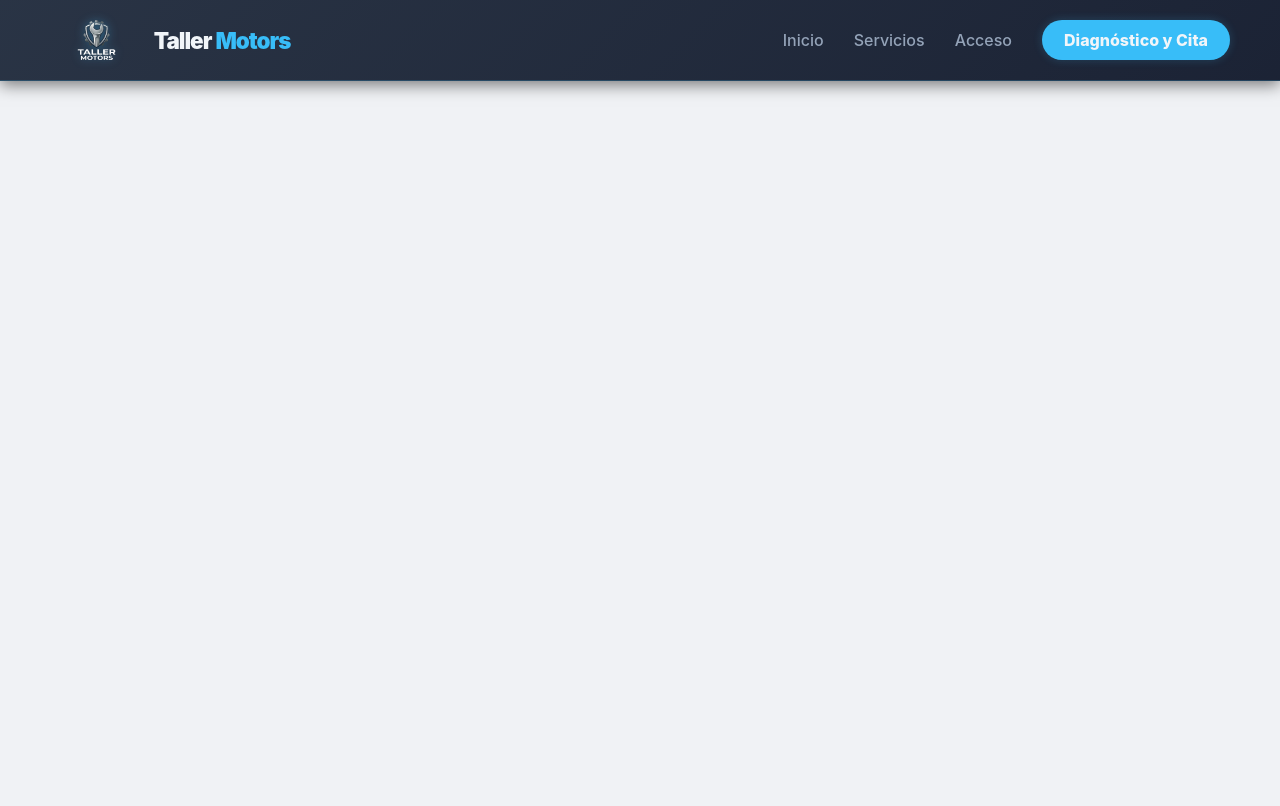
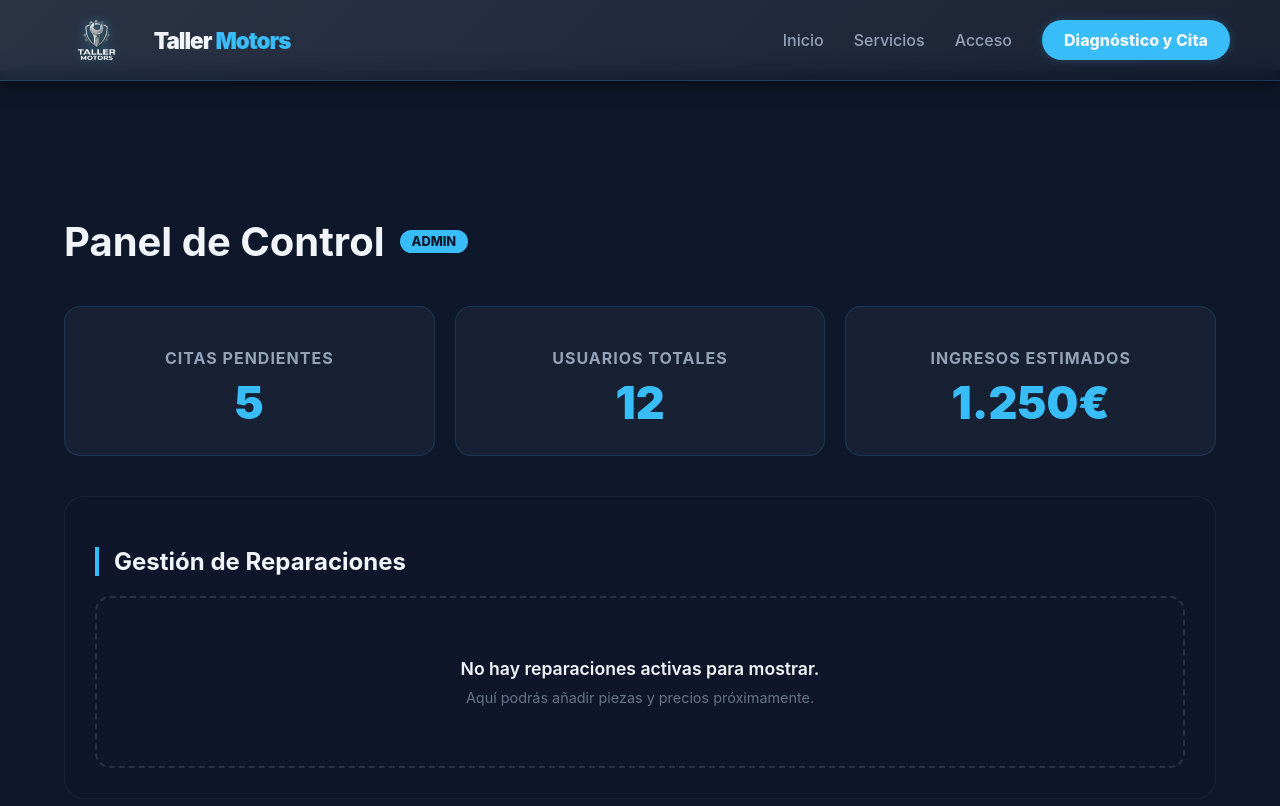
Before and after one commit to alfonso964/taller-proyecto-intermodular, a React (Vite) app: page /admin in a window 1280 px wide. Shown: the top 806 px of the page. Built offline with nearby package versions, Linux system fonts and the light colour scheme; no server answers.

Commit message:
añadidas rutas en app

```diff
--- a/src/App.jsx
+++ b/src/App.jsx
@@ -5,20 +5,27 @@ import Navbar from './componentes/NavBar';
 import Consulta from './pages/Consulta';
 import PaginaServicios from './pages/PaginaServicios';
 import Contacto from './pages/Contacto';
+// Añadimos los nuevos imports
+import Login from './pages/Login';
+import Admin from './pages/Admin';
 
 function App() {
 
-  return(
+  return (
     <BrowserRouter>
         <Navbar />
         <Routes>
           <Route path="/" element={<Home />} />
-          <Route path='/servicios' element = {<PaginaServicios/>} />
+          <Route path='/servicios' element={<PaginaServicios />} />
           <Route path="/reserva-ia" element={<Consulta />} />
-          <Route path="/contacto" element={<Contacto/>} />
+          <Route path="/contacto" element={<Contacto />} />
+
+          <Route path="/login" element={<Login />} />
+          <Route path="/admin" element={<Admin />} />
+
+          {/* <Route path="/historial" element={<div style={{paddingTop: '100px', color: 'white', textAlign: 'center'}}>Próximamente: Tu historial de reparaciones</div>} /> */}
         </Routes>
       </BrowserRouter>
-
   )
 }
 
--- /dev/null
+++ b/src/pages/Admin.jsx
@@ -0,0 +1,55 @@
+/* eslint-disable no-unused-vars */
+import React, { useEffect, useState } from 'react';
+import { supabase } from '../supabaseClient';
+import '../styles/Admin.css';
+
+const Admin = () => {
+  const [resumen, setResumen] = useState({ citas: 0, usuarios: 0 });
+
+  useEffect(() => {
+    const cargarDatosIniciales = async () => {
+      // Simulación de datos hasta que conectemos las tablas reales
+      setResumen({ citas: 5, usuarios: 12 });
+    };
+    cargarDatosIniciales();
+  }, []);
+
+  return (
+    <div className="admin-principal">
+      <header className="admin-cabecera">
+        <h1 className="admin-titulo">
+          Panel de Control <span className="etiqueta-admin">Admin</span>
+        </h1>
+      </header>
+
+      {/* TARJETAS DE ESTADÍSTICAS */}
+      <div className="cuadricula-resumen">
+        <div className="tarjeta-dato">
+          <h3>Citas Pendientes</h3>
+          <p className="valor-dato">{resumen.citas}</p>
+        </div>
+        <div className="tarjeta-dato">
+          <h3>Usuarios Totales</h3>
+          <p className="valor-dato">{resumen.usuarios}</p>
+        </div>
+        <div className="tarjeta-dato">
+          <h3>Ingresos Estimados</h3>
+          <p className="valor-dato">1.250€</p>
+        </div>
+      </div>
+
+      {/* SECCIÓN DE GESTIÓN DE REPARACIONES */}
+      <div className="zona-gestion">
+        <div className="cabecera-seccion">
+          <h2>Gestión de Reparaciones</h2>
+        </div>
+        <div className="contenedor-lista-vacia">
+          <p>No hay reparaciones activas para mostrar.</p>
+          <span>Aquí podrás añadir piezas y precios próximamente.</span>
+        </div>
+      </div>
+    </div>
+  );
+};
+
+export default Admin;
--- /dev/null
+++ b/src/styles/Admin.css
@@ -0,0 +1,118 @@
+.admin-principal {
+  padding: 120px 5% 50px; /* 5% de padding lateral para flexibilidad */
+  background-color: #0f172a;
+  min-height: 100vh;
+  color: #f1f5f9;
+}
+
+.admin-titulo {
+  font-size: clamp(1.8rem, 5vw, 2.5rem); /* Tamaño fluido según pantalla */
+  margin-bottom: 40px;
+  display: flex;
+  align-items: center;
+  gap: 15px;
+  flex-wrap: wrap;
+}
+
+.etiqueta-admin {
+  background: #38bdf8;
+  color: #0f172a;
+  font-size: 0.8rem;
+  padding: 4px 12px;
+  border-radius: 20px;
+  text-transform: uppercase;
+  font-weight: 800;
+}
+
+.cuadricula-resumen {
+  display: grid;
+  grid-template-columns: repeat(auto-fit, minmax(280px, 1fr));
+  gap: 20px;
+  margin-bottom: 40px;
+}
+
+.tarjeta-dato {
+  background: rgba(30, 41, 59, 0.6);
+  padding: 25px;
+  border-radius: 16px;
+  border: 1px solid rgba(56, 189, 248, 0.15);
+  text-align: center;
+  transition: all 0.3s ease;
+}
+
+.tarjeta-dato:hover {
+  transform: translateY(-5px);
+  border-color: #38bdf8;
+  background: rgba(30, 41, 59, 0.8);
+}
+
+.tarjeta-dato h3 {
+  color: #94a3b8;
+  font-size: 1rem;
+  margin-bottom: 8px;
+  text-transform: uppercase;
+  letter-spacing: 1px;
+}
+
+.valor-dato {
+  font-size: 2.8rem;
+  font-weight: 900;
+  color: #38bdf8;
+  margin: 0;
+}
+
+.zona-gestion {
+  background: rgba(15, 23, 42, 0.4);
+  padding: 30px;
+  border-radius: 20px;
+  border: 1px solid rgba(255, 255, 255, 0.05);
+}
+
+.cabecera-seccion h2 {
+  font-size: 1.5rem;
+  margin-bottom: 20px;
+  border-left: 4px solid #38bdf8;
+  padding-left: 15px;
+}
+
+.contenedor-lista-vacia {
+  margin-top: 20px;
+  padding: 60px 20px;
+  border: 2px dashed rgba(148, 163, 184, 0.2);
+  border-radius: 15px;
+  text-align: center;
+  display: flex;
+  flex-direction: column;
+  gap: 10px;
+}
+
+.contenedor-lista-vacia p {
+  color: #f1f5f9;
+  font-weight: 600;
+  font-size: 1.1rem;
+  margin: 0;
+}
+
+.contenedor-lista-vacia span {
+  color: #64748b;
+  font-size: 0.9rem;
+}
+
+/* --- ADAPTACIÓN MÓVIL (MÁX 768px) --- */
+@media (max-width: 768px) {
+  .admin-principal {
+    padding: 100px 20px 30px;
+  }
+
+  .cuadricula-resumen {
+    grid-template-columns: 1fr; /* Una columna en móvil */
+  }
+
+  .zona-gestion {
+    padding: 20px;
+  }
+
+  .valor-dato {
+    font-size: 2.2rem;
+  }
+}
```
